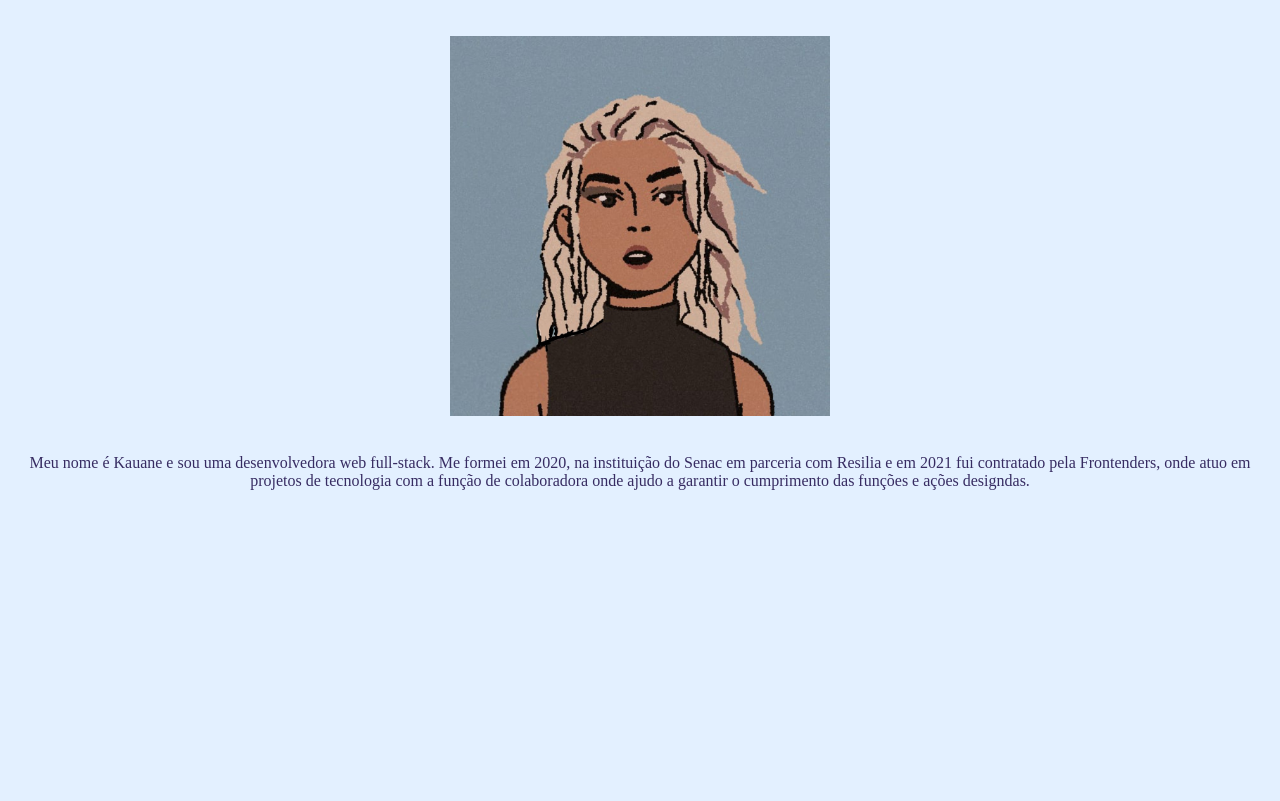
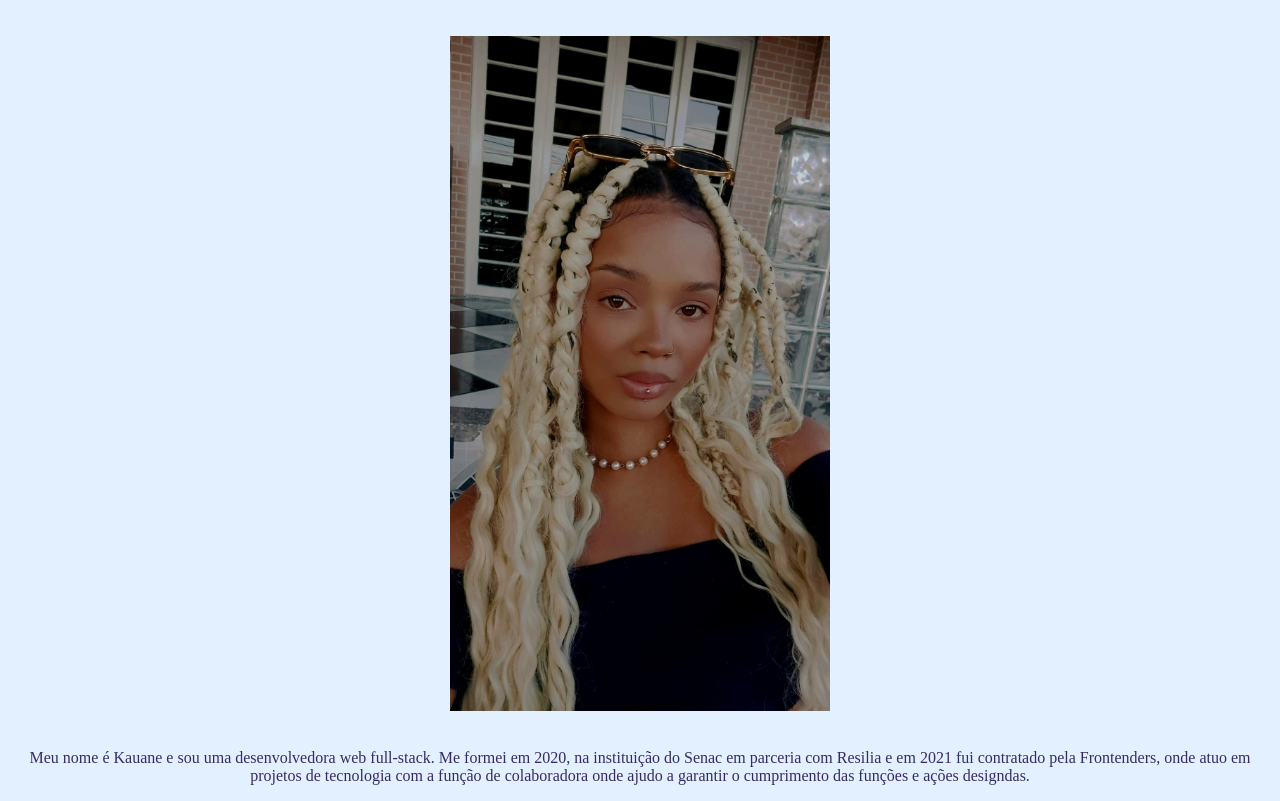
Before and after one commit to Priscilabf/Senac-Projeto--TheFrontenders, a plain HTML site: page biokauany.html in a window 1280 px wide. Shown: the part 140-941 px from the top of the page. Before the commit the page ends 800 px from the top, so only its background shows below. Drawn offline with Linux system fonts and the light colour scheme.

Commit message:
Ajuste de imagem
Biografia

```diff
--- a/biokauany.html
+++ b/biokauany.html
@@ -12,7 +12,7 @@
   <center>
     <h1>Kauane</h1>
     <br>
-    <img src="img/kauanne.png" width="30%;">
+    <img src="img/kauaneperfl.png.jpeg" width="30%;">
     <br>
     <br>
     <p>Meu nome é Kauane e sou uma desenvolvedora web full-stack. Me formei em 2020, na instituição do Senac em parceria com Resilia e em 2021 fui contratado pela Frontenders, onde atuo em projetos de tecnologia com a função de colaboradora onde ajudo a garantir o cumprimento das funções e ações designdas.</p>
```
Also changed, not shown: img/kauaneperfl.png.jpeg (added), img/kauanne.png (deleted).
